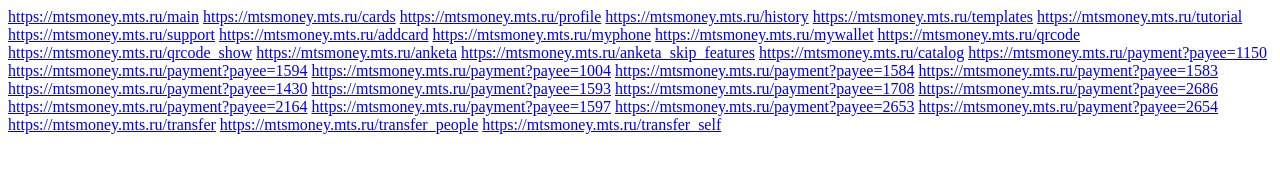
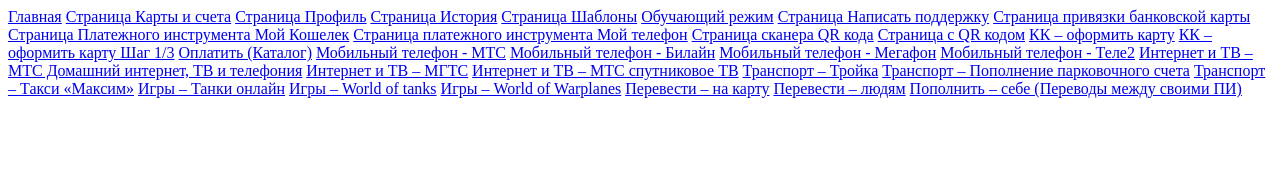
Before and after one commit to stepanov-immo/stepanov-immo.github.io, a plain HTML site: page index.html in a window 1280 px wide. Drawn offline with Linux system fonts and the light colour scheme.

Commit message:
Update index.html

```diff
--- a/index.html
+++ b/index.html
@@ -1,37 +1,37 @@
-<a href="Главная">https://mtsmoney.mts.ru/main</a>
-<a href="Страница Карты и счета">https://mtsmoney.mts.ru/cards</a>
-<a href="Страница Профиль">https://mtsmoney.mts.ru/profile</a>
-<a href="Страница История">https://mtsmoney.mts.ru/history</a>
-<a href="Страница Шаблоны">https://mtsmoney.mts.ru/templates</a>
-<a href="Обучающий режим">https://mtsmoney.mts.ru/tutorial</a>
-<a href="Страница Написать поддержку">https://mtsmoney.mts.ru/support</a>
+<a href="https://mtsmoney.mts.ru/main">Главная</a>
+<a href="https://mtsmoney.mts.ru/cards">Страница Карты и счета</a>
+<a href="https://mtsmoney.mts.ru/profile">Страница Профиль</a>
+<a href="https://mtsmoney.mts.ru/history">Страница История</a>
+<a href="https://mtsmoney.mts.ru/templates">Страница Шаблоны</a>
+<a href="https://mtsmoney.mts.ru/tutorial">Обучающий режим</a>
+<a href="https://mtsmoney.mts.ru/support">Страница Написать поддержку</a>
 
-<a href="Страница привязки банковской карты">https://mtsmoney.mts.ru/addcard</a>
+<a href="https://mtsmoney.mts.ru/addcard">Страница привязки банковской карты</a>
 
-<a href="Страница Платежного инструмента Мой Кошелек">https://mtsmoney.mts.ru/myphone</a>
-<a href="Страница платежного инструмента Мой телефон">https://mtsmoney.mts.ru/mywallet</a>
+<a href="https://mtsmoney.mts.ru/myphone">Страница Платежного инструмента Мой Кошелек</a>
+<a href="https://mtsmoney.mts.ru/mywallet">Страница платежного инструмента Мой телефон</a>
 
-<a href="Страница сканера QR кода">https://mtsmoney.mts.ru/qrcode</a>
-<a href="Страница с QR кодом">https://mtsmoney.mts.ru/qrcode_show</a>
+<a href="https://mtsmoney.mts.ru/qrcode">Страница сканера QR кода</a>
+<a href="https://mtsmoney.mts.ru/qrcode_show">Страница с QR кодом</a>
 
-<a href="КК – оформить карту">https://mtsmoney.mts.ru/anketa</a>
-<a href="КК – оформить карту Шаг 1/3">https://mtsmoney.mts.ru/anketa_skip_features</a>
+<a href="https://mtsmoney.mts.ru/anketa">КК – оформить карту</a>
+<a href="https://mtsmoney.mts.ru/anketa_skip_features">КК – оформить карту Шаг 1/3</a>
 
-<a href="Оплатить (Каталог)">https://mtsmoney.mts.ru/catalog</a>
-<a href="Мобильный телефон - МТС">https://mtsmoney.mts.ru/payment?payee=1150</a>
-<a href="Мобильный телефон - Билайн">https://mtsmoney.mts.ru/payment?payee=1594</a>
-<a href="Мобильный телефон - Мегафон">https://mtsmoney.mts.ru/payment?payee=1004</a>
-<a href="Мобильный телефон - Теле2">https://mtsmoney.mts.ru/payment?payee=1584</a>
-<a href="Интернет и ТВ – МТС Домашний интернет, ТВ и телефония">https://mtsmoney.mts.ru/payment?payee=1583</a>
-<a href="Интернет и ТВ – МГТС">https://mtsmoney.mts.ru/payment?payee=1430</a>
-<a href="Интернет и ТВ – МТС спутниковое ТВ">https://mtsmoney.mts.ru/payment?payee=1593</a>
-<a href="Транспорт – Тройка">https://mtsmoney.mts.ru/payment?payee=1708</a>
-<a href="Транспорт – Пополнение парковочного счета">https://mtsmoney.mts.ru/payment?payee=2686</a>
-<a href="Транспорт – Такси «Максим»">https://mtsmoney.mts.ru/payment?payee=2164</a>
-<a href="Игры – Танки онлайн">https://mtsmoney.mts.ru/payment?payee=1597</a>
-<a href="Игры – World of tanks">https://mtsmoney.mts.ru/payment?payee=2653</a>
-<a href="Игры – World of Warplanes">https://mtsmoney.mts.ru/payment?payee=2654</a>
+<a href="https://mtsmoney.mts.ru/catalog">Оплатить (Каталог)</a>
+<a href="https://mtsmoney.mts.ru/payment?payee=1150">Мобильный телефон - МТС</a>
+<a href="https://mtsmoney.mts.ru/payment?payee=1594">Мобильный телефон - Билайн</a>
+<a href="https://mtsmoney.mts.ru/payment?payee=1004">Мобильный телефон - Мегафон</a>
+<a href="https://mtsmoney.mts.ru/payment?payee=1584">Мобильный телефон - Теле2</a>
+<a href="https://mtsmoney.mts.ru/payment?payee=1583">Интернет и ТВ – МТС Домашний интернет, ТВ и телефония</a>
+<a href="https://mtsmoney.mts.ru/payment?payee=1430">Интернет и ТВ – МГТС</a>
+<a href="https://mtsmoney.mts.ru/payment?payee=1593">Интернет и ТВ – МТС спутниковое ТВ</a>
+<a href="https://mtsmoney.mts.ru/payment?payee=1708">Транспорт – Тройка</a>
+<a href="https://mtsmoney.mts.ru/payment?payee=2686">Транспорт – Пополнение парковочного счета</a>
+<a href="https://mtsmoney.mts.ru/payment?payee=2164">Транспорт – Такси «Максим»</a>
+<a href="https://mtsmoney.mts.ru/payment?payee=1597">Игры – Танки онлайн</a>
+<a href="https://mtsmoney.mts.ru/payment?payee=2653">Игры – World of tanks</a>
+<a href="https://mtsmoney.mts.ru/payment?payee=2654">Игры – World of Warplanes</a>
 
-<a href="Перевести – на карту">https://mtsmoney.mts.ru/transfer</a>
-<a href="Перевести – людям">https://mtsmoney.mts.ru/transfer_people</a>
-<a href="Пополнить – себе (Переводы между своими ПИ)">https://mtsmoney.mts.ru/transfer_self</a>
+<a href="https://mtsmoney.mts.ru/transfer">Перевести – на карту</a>
+<a href="https://mtsmoney.mts.ru/transfer_people">Перевести – людям</a>
+<a href="https://mtsmoney.mts.ru/transfer_self">Пополнить – себе (Переводы между своими ПИ)</a>
```
